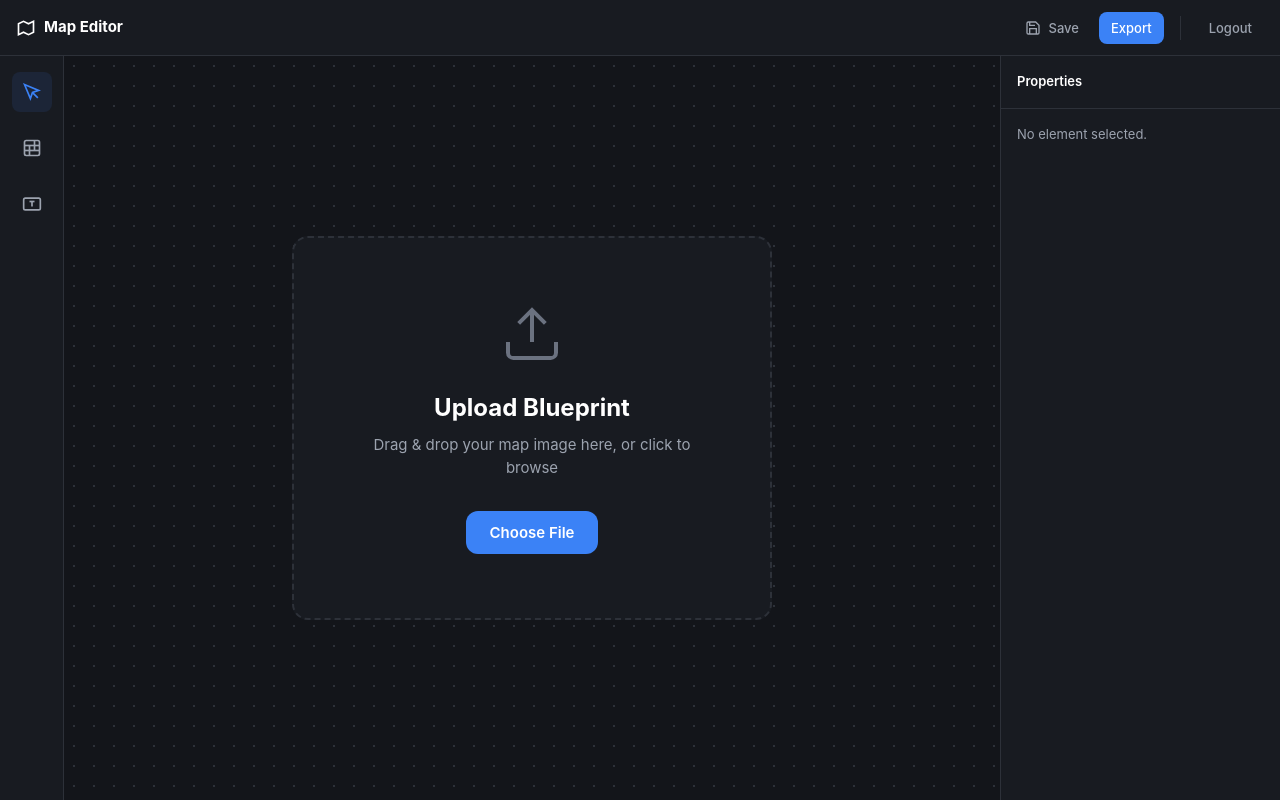
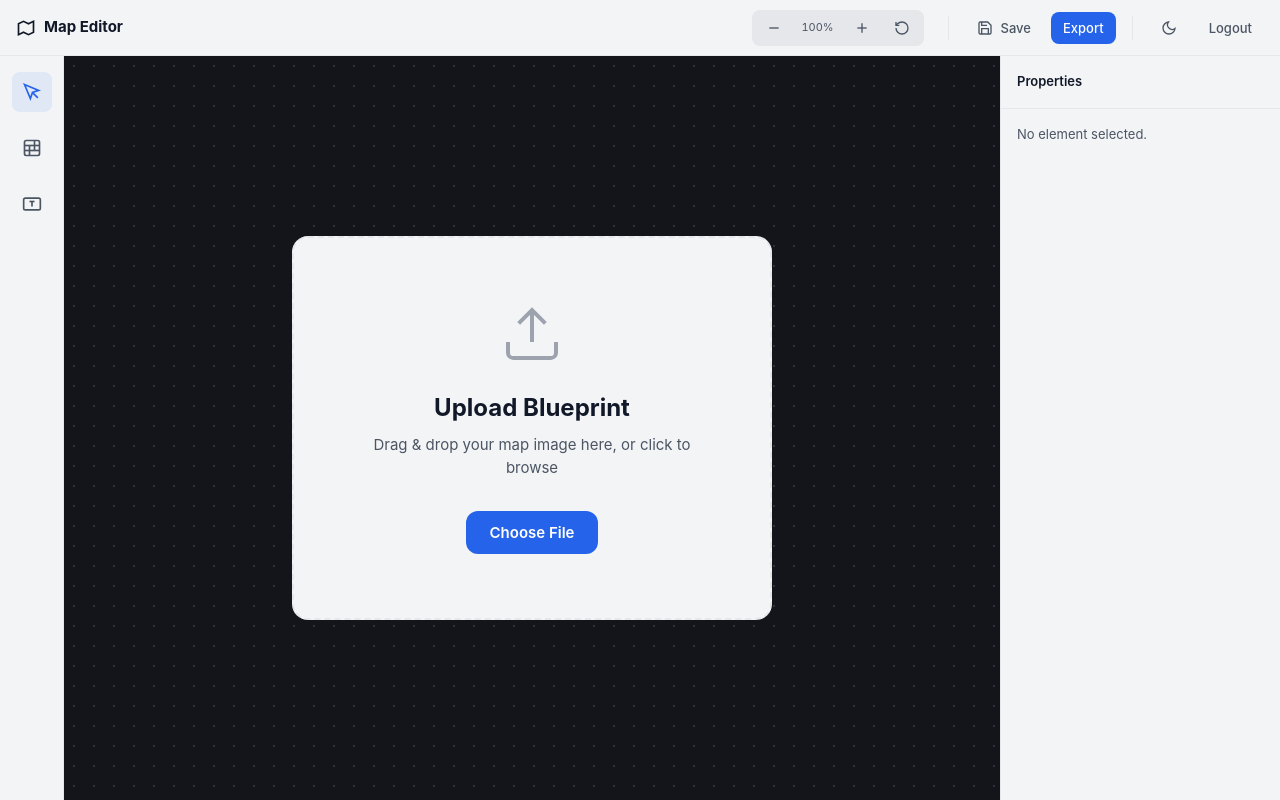
Before and after one commit to JokerTrickster/map-editor, a React (Vite) app: page /editor in a window 1280 px wide. Built offline with nearby package versions, Linux system fonts and the light colour scheme; no server answers; sample sign-in values are in the browser's storage.

Commit message:
feat: implement UI/UX overhaul with theme support and zoom controls

```diff
--- a/src/App.tsx
+++ b/src/App.tsx
@@ -1,6 +1,7 @@
 import { BrowserRouter, Routes, Route, Navigate } from 'react-router-dom'
 import LoginPage from './pages/login/LoginPage'
 import EditorPage from './pages/editor/EditorPage'
+import { ThemeProvider } from './shared/context/ThemeContext'
 
 const PrivateRoute = ({ children }: { children: React.ReactNode }) => {
   const token = localStorage.getItem('accessToken')
@@ -14,6 +15,7 @@ const PrivateRoute = ({ children }: { children: React.ReactNode }) => {
 
 function App() {
   return (
+    <ThemeProvider>
       <BrowserRouter>
         <Routes>
           <Route path="/login" element={<LoginPage />} />
@@ -28,6 +30,7 @@ function App() {
           <Route path="/" element={<Navigate to="/editor" replace />} />
         </Routes>
       </BrowserRouter>
+    </ThemeProvider>
   )
 }
 
--- a/src/pages/editor/EditorPage.module.css
+++ b/src/pages/editor/EditorPage.module.css
@@ -198,6 +198,7 @@
     box-shadow: var(--shadow-lg);
     max-width: 90%;
     max-height: 90%;
+    transform-origin: center center;
 }
 
 .blueprintImage {
@@ -205,4 +206,25 @@
     max-width: 100%;
     max-height: 100%;
     border-radius: var(--radius-sm);
+    pointer-events: none;
+    /* Prevent image dragging */
 }
+
+/* Zoom Controls */
+.zoomControls {
+    display: flex;
+    align-items: center;
+    background-color: var(--color-surface-hover);
+    border-radius: var(--radius-md);
+    padding: 2px;
+    margin-right: var(--space-2);
+}
+
+.zoomLevel {
+    font-size: var(--font-size-xs);
+    color: var(--color-text-secondary);
+    min-width: 48px;
+    text-align: center;
+    font-variant-numeric: tabular-nums;
+    user-select: none;
+}
--- a/src/pages/editor/EditorPage.tsx
+++ b/src/pages/editor/EditorPage.tsx
@@ -1,11 +1,14 @@
 import { useState, useRef } from 'react'
 import { useNavigate } from 'react-router-dom'
+import { useTheme } from '../../shared/context/ThemeContext'
 import styles from './EditorPage.module.css'
 
 export default function EditorPage() {
     const navigate = useNavigate()
+    const { theme, toggleTheme } = useTheme()
     const [isDragging, setIsDragging] = useState(false)
     const [uploadedImage, setUploadedImage] = useState<string | null>(null)
+    const [zoom, setZoom] = useState(1)
     const fileInputRef = useRef<HTMLInputElement>(null)
 
     const handleLogout = () => {
@@ -43,6 +46,7 @@ export default function EditorPage() {
                 const reader = new FileReader()
                 reader.onload = (e) => {
                     setUploadedImage(e.target?.result as string)
+                    setZoom(1) // Reset zoom on new upload
                 }
                 reader.readAsDataURL(file)
             } else {
@@ -54,6 +58,10 @@ export default function EditorPage() {
     const triggerFileInput = () => {
         fileInputRef.current?.click()
     }
+
+    const handleZoomIn = () => setZoom(prev => Math.min(prev + 0.1, 3))
+    const handleZoomOut = () => setZoom(prev => Math.max(prev - 0.1, 0.5))
+    const handleZoomReset = () => setZoom(1)
 
     return (
         <div className={styles.container}>
@@ -67,6 +75,30 @@ export default function EditorPage() {
                 </div>
 
                 <div className={styles.toolbar}>
+                    {/* Zoom Controls */}
+                    <div className={styles.zoomControls}>
+                        <button onClick={handleZoomOut} className={styles.toolButton} title="Zoom Out">
+                            <svg width="16" height="16" viewBox="0 0 24 24" fill="none" stroke="currentColor" strokeWidth="2">
+                                <line x1="5" y1="12" x2="19" y2="12" />
+                            </svg>
+                        </button>
+                        <span className={styles.zoomLevel}>{Math.round(zoom * 100)}%</span>
+                        <button onClick={handleZoomIn} className={styles.toolButton} title="Zoom In">
+                            <svg width="16" height="16" viewBox="0 0 24 24" fill="none" stroke="currentColor" strokeWidth="2">
+                                <line x1="12" y1="5" x2="12" y2="19" />
+                                <line x1="5" y1="12" x2="19" y2="12" />
+                            </svg>
+                        </button>
+                        <button onClick={handleZoomReset} className={styles.toolButton} title="Reset Zoom">
+                            <svg width="16" height="16" viewBox="0 0 24 24" fill="none" stroke="currentColor" strokeWidth="2">
+                                <path d="M3 12a9 9 0 1 0 9-9 9.75 9.75 0 0 0-6.74 2.74L3 8" />
+                                <path d="M3 3v5h5" />
+                            </svg>
+                        </button>
+                    </div>
+
+                    <div style={{ width: '1px', height: '24px', backgroundColor: 'var(--color-border)', margin: '0 8px' }} />
+
                     <button className={styles.toolButton}>
                         <svg width="16" height="16" viewBox="0 0 24 24" fill="none" stroke="currentColor" strokeWidth="2">
                             <path d="M19 21H5a2 2 0 0 1-2-2V5a2 2 0 0 1 2-2h11l5 5v11a2 2 0 0 1-2 2z" />
@@ -78,7 +110,30 @@ export default function EditorPage() {
                     <button className={`${styles.toolButton} ${styles.primaryButton}`}>
                         Export
                     </button>
+
                     <div style={{ width: '1px', height: '24px', backgroundColor: 'var(--color-border)', margin: '0 8px' }} />
+
+                    {/* Theme Toggle */}
+                    <button onClick={toggleTheme} className={styles.toolButton} title={`Switch to ${theme === 'light' ? 'Dark' : 'Light'} Mode`}>
+                        {theme === 'light' ? (
+                            <svg width="16" height="16" viewBox="0 0 24 24" fill="none" stroke="currentColor" strokeWidth="2">
+                                <path d="M21 12.79A9 9 0 1 1 11.21 3 7 7 0 0 0 21 12.79z" />
+                            </svg>
+                        ) : (
+                            <svg width="16" height="16" viewBox="0 0 24 24" fill="none" stroke="currentColor" strokeWidth="2">
+                                <circle cx="12" cy="12" r="5" />
+                                <line x1="12" y1="1" x2="12" y2="3" />
+                                <line x1="12" y1="21" x2="12" y2="23" />
+                                <line x1="4.22" y1="4.22" x2="5.64" y2="5.64" />
+                                <line x1="18.36" y1="18.36" x2="19.78" y2="19.78" />
+                                <line x1="1" y1="12" x2="3" y2="12" />
+                                <line x1="21" y1="12" x2="23" y2="12" />
+                                <line x1="4.22" y1="19.78" x2="5.64" y2="18.36" />
+                                <line x1="18.36" y1="5.64" x2="19.78" y2="4.22" />
+                            </svg>
+                        )}
+                    </button>
+
                     <button
                         onClick={handleLogout}
                         className={styles.toolButton}
@@ -150,7 +205,10 @@ export default function EditorPage() {
                             />
                         </div>
                     ) : (
-                        <div className={styles.canvasContent}>
+                        <div
+                            className={styles.canvasContent}
+                            style={{ transform: `scale(${zoom})`, transition: 'transform 0.1s ease-out' }}
+                        >
                             <img src={uploadedImage} alt="Blueprint" className={styles.blueprintImage} />
                         </div>
                     )}
--- /dev/null
+++ b/src/shared/context/ThemeContext.tsx
@@ -0,0 +1,40 @@
+import { createContext, useContext, useEffect, useState } from 'react'
+
+type Theme = 'light' | 'dark'
+
+interface ThemeContextType {
+    theme: Theme
+    toggleTheme: () => void
+}
+
+const ThemeContext = createContext<ThemeContextType | undefined>(undefined)
+
+export function ThemeProvider({ children }: { children: React.ReactNode }) {
+    const [theme, setTheme] = useState<Theme>(() => {
+        const savedTheme = localStorage.getItem('theme')
+        return (savedTheme as Theme) || 'light'
+    })
+
+    useEffect(() => {
+        document.documentElement.setAttribute('data-theme', theme)
+        localStorage.setItem('theme', theme)
+    }, [theme])
+
+    const toggleTheme = () => {
+        setTheme((prev) => (prev === 'light' ? 'dark' : 'light'))
+    }
+
+    return (
+        <ThemeContext.Provider value={{ theme, toggleTheme }}>
+            {children}
+        </ThemeContext.Provider>
+    )
+}
+
+export function useTheme() {
+    const context = useContext(ThemeContext)
+    if (context === undefined) {
+        throw new Error('useTheme must be used within a ThemeProvider')
+    }
+    return context
+}
--- a/src/styles/tokens.css
+++ b/src/styles/tokens.css
@@ -1,25 +1,5 @@
 /* Design Tokens */
 :root {
-  /* Colors - Premium Dark Theme */
-  --color-bg: #0f1115;
-  --color-surface: #181b21;
-  --color-surface-hover: #22262e;
-  --color-text: #ffffff;
-  --color-text-secondary: #9ca3af;
-  --color-text-tertiary: #6b7280;
-
-  /* Brand Colors */
-  --color-primary: #3b82f6; /* Vibrant Blue */
-  --color-primary-hover: #2563eb;
-  --color-secondary: #8b5cf6; /* Purple accent */
-
-  /* Functional Colors */
-  --color-border: #2d3139;
-  --color-error: #ef4444;
-  --color-success: #10b981;
-  --color-warning: #f59e0b;
-  --color-info: #3b82f6;
-
   /* Typography */
   --font-family: 'Inter', -apple-system, BlinkMacSystemFont, 'Segoe UI', Roboto, 'Helvetica Neue', Arial, sans-serif;
   --font-size-xs: 11px;
@@ -49,12 +29,6 @@
   --radius-xl: 16px;
   --radius-full: 9999px;
 
-  /* Shadows */
-  --shadow-sm: 0 1px 2px 0 rgba(0, 0, 0, 0.3);
-  --shadow-md: 0 4px 6px -1px rgba(0, 0, 0, 0.3), 0 2px 4px -1px rgba(0, 0, 0, 0.15);
-  --shadow-lg: 0 10px 15px -3px rgba(0, 0, 0, 0.3), 0 4px 6px -2px rgba(0, 0, 0, 0.15);
-  --shadow-glow: 0 0 15px rgba(59, 130, 246, 0.15);
-
   /* Transitions */
   --transition-fast: 150ms cubic-bezier(0.4, 0, 0.2, 1);
   --transition-normal: 250ms cubic-bezier(0.4, 0, 0.2, 1);
@@ -65,3 +39,62 @@
   --z-modal: 2000;
   --z-toast: 3000;
 }
+
+/* Light Theme (Default) */
+:root,
+[data-theme="light"] {
+  /* Colors */
+  --color-bg: #ffffff;
+  --color-surface: #f3f4f6;
+  --color-surface-hover: #e5e7eb;
+  --color-text: #111827;
+  --color-text-secondary: #4b5563;
+  --color-text-tertiary: #9ca3af;
+
+  /* Brand Colors */
+  --color-primary: #2563eb;
+  --color-primary-hover: #1d4ed8;
+  --color-secondary: #7c3aed;
+
+  /* Functional Colors */
+  --color-border: #e5e7eb;
+  --color-error: #ef4444;
+  --color-success: #10b981;
+  --color-warning: #f59e0b;
+  --color-info: #3b82f6;
+
+  /* Shadows */
+  --shadow-sm: 0 1px 2px 0 rgba(0, 0, 0, 0.05);
+  --shadow-md: 0 4px 6px -1px rgba(0, 0, 0, 0.1), 0 2px 4px -1px rgba(0, 0, 0, 0.06);
+  --shadow-lg: 0 10px 15px -3px rgba(0, 0, 0, 0.1), 0 4px 6px -2px rgba(0, 0, 0, 0.05);
+  --shadow-glow: 0 0 15px rgba(37, 99, 235, 0.1);
+}
+
+/* Dark Theme */
+[data-theme="dark"] {
+  /* Colors */
+  --color-bg: #0f1115;
+  --color-surface: #181b21;
+  --color-surface-hover: #22262e;
+  --color-text: #ffffff;
+  --color-text-secondary: #9ca3af;
+  --color-text-tertiary: #6b7280;
+
+  /* Brand Colors */
+  --color-primary: #3b82f6;
+  --color-primary-hover: #2563eb;
+  --color-secondary: #8b5cf6;
+
+  /* Functional Colors */
+  --color-border: #2d3139;
+  --color-error: #ef4444;
+  --color-success: #10b981;
+  --color-warning: #f59e0b;
+  --color-info: #3b82f6;
+
+  /* Shadows */
+  --shadow-sm: 0 1px 2px 0 rgba(0, 0, 0, 0.3);
+  --shadow-md: 0 4px 6px -1px rgba(0, 0, 0, 0.3), 0 2px 4px -1px rgba(0, 0, 0, 0.15);
+  --shadow-lg: 0 10px 15px -3px rgba(0, 0, 0, 0.3), 0 4px 6px -2px rgba(0, 0, 0, 0.15);
+  --shadow-glow: 0 0 15px rgba(59, 130, 246, 0.15);
+}
```
Lines whose indentation alone changed are shown as unchanged.
